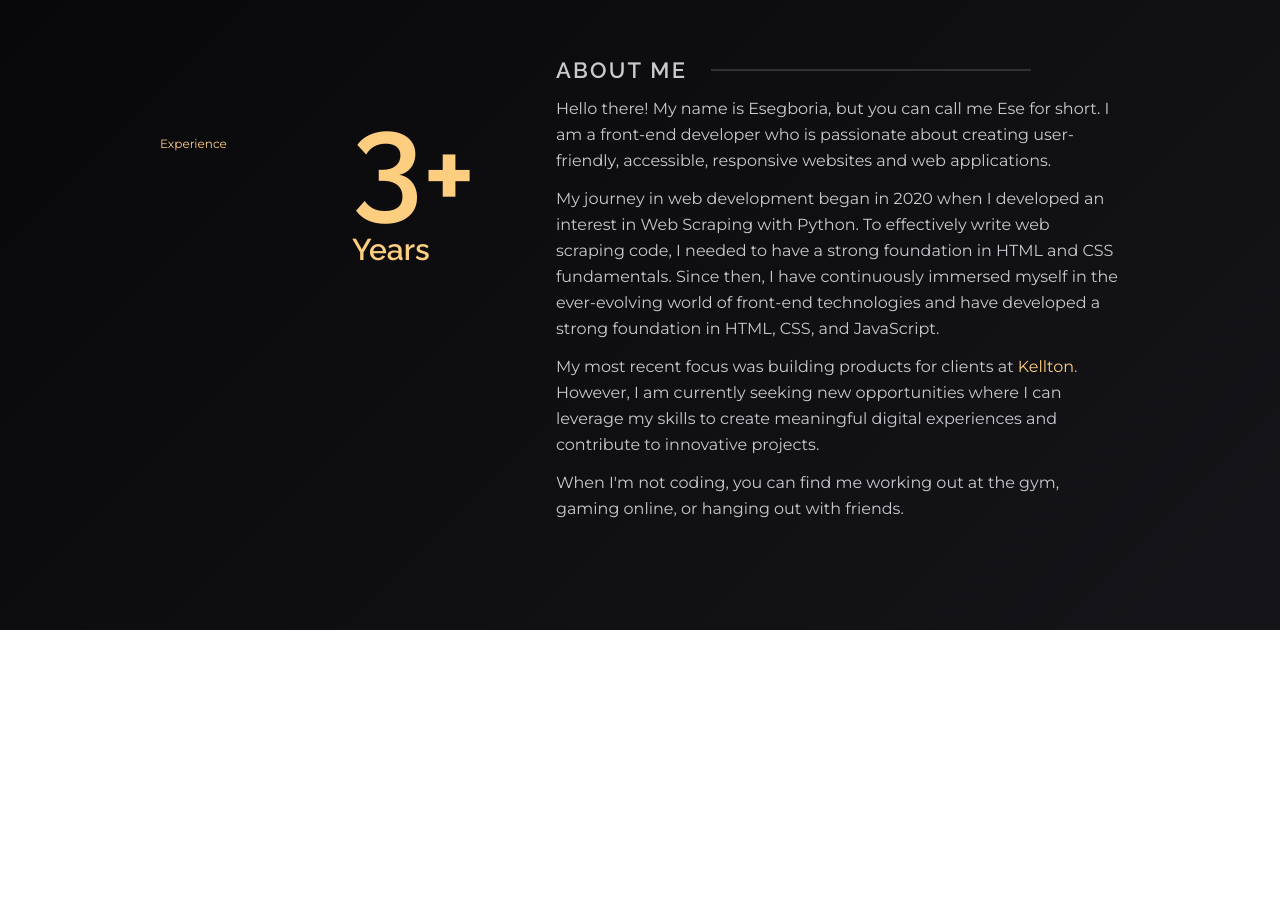
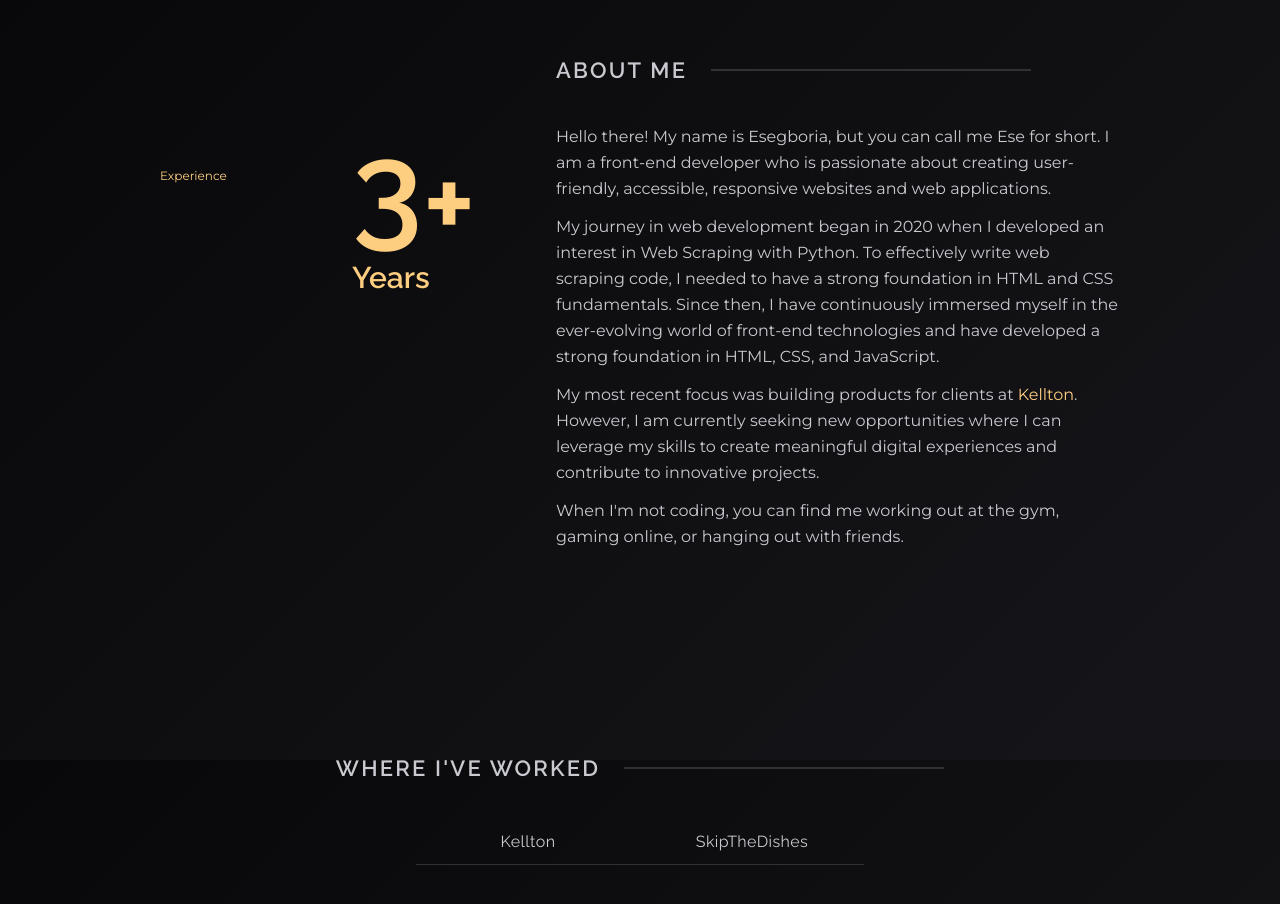
Before and after one commit to eseoooo/v1, a Next.js app: page / in a window 1280 px wide. Shown: the part 840-1744 px from the top of the page. Before the commit the page ends 1470 px from the top, so only its background shows below. Built offline with nearby package versions, Linux system fonts and the light colour scheme.

Commit message:
add job list tab

```diff
--- a/app/page.js
+++ b/app/page.js
@@ -1,12 +1,14 @@
 import Image from "next/image";
 import Hero from "@/components/hero/hero";
 import About from "@/components/about/about";
+import Experience from "@/components/experience/experience";
 
 export default function Home() {
   return (
     <>
       <Hero />
       <About />
+      <Experience />
     </>
   );
 }
--- a/components/about/about.js
+++ b/components/about/about.js
@@ -13,10 +13,10 @@ export default function About() {
       id="about"
     >
       <div>
-        <p className="side-text hidden md:block mt-16 lg:mt-20">
+        <p className="side-text hidden md:block mt-24 lg:mt-28">
           {sideDescription[0]}
         </p>
-        <p className="side-text md:hidden mt-16 lg:mt-20">
+        <p className="side-text md:hidden mt-24 lg:mt-28">
           {sideDescription[1]}
         </p>
       </div>
--- /dev/null
+++ b/components/experience/experience-list.js
@@ -0,0 +1,26 @@
+export default function ExperienceList() {
+  const jobs = ["Kellton", "SkipTheDishes"];
+  return (
+    <div className="flex justify-center">
+      <menu
+        aria-label="job list"
+        className="scrollbar max-w-md sm:min-w-[448px] flex overflow-x-auto relative"
+      >
+        {jobs.map((job, index) => (
+          <li
+            key={index}
+            className="border-b w-full min-w-36 border-dark-800 mb-2"
+          >
+            <button
+              type="button"
+              className="focused-link py-2 w-full text-sm md:text-base border-b-2 border-transparent hover:border-gold-700 hover:text-gold-700 hover:bg-gold-700/10 focus-visible:text-gold-700 focus-visible:bg-gold-700/10 duration-300 ease-out tracking-wide"
+            >
+              {job}
+            </button>
+          </li>
+        ))}
+        <div className="absolute bottom-0 w-full"></div>
+      </menu>
+    </div>
+  );
+}
--- /dev/null
+++ b/components/experience/experience.js
@@ -0,0 +1,13 @@
+import HeadingDash from "@/components/ui/heading-dash";
+import ExperienceList from "@/components/experience/experience-list";
+
+export default function Experience() {
+  return (
+    <section id="experience" aria-label="where I've worked">
+      <HeadingDash className="justify-center">
+        where I&apos;ve worked
+      </HeadingDash>
+      <ExperienceList />
+    </section>
+  );
+}
--- a/components/header/mobile-nav-link.js
+++ b/components/header/mobile-nav-link.js
@@ -8,17 +8,17 @@ export default function MobileNavLink({ name, href }) {
     menu = document.getElementById("menu");
   }, []);
 
-  const handlerMenuClose = () => {
+  const handleMenuClose = () => {
     if (!menu) return;
     menu.hidePopover();
   };
 
   return (
-    <li className="w-4/5" onClick={handlerMenuClose}>
+    <li className="w-4/5" onClick={handleMenuClose}>
       <Link
         href={href}
-        className="focused-link p-5 inline-flex tracking-widest uppercase border-l border-dark-800 font-medium w-full hover:text-gold-700 hover:border-gold-700
-        focus-visible:text-gold-700 duration-300 ease-out"
+        className="focused-link p-5 inline-flex tracking-widest uppercase border-l border-dark-800 font-medium w-full hover:text-gold-700 hover:border-gold-700 hover:bg-gold-700/10
+        focus-visible:text-gold-700 focus-visible:bg-gold-700/10 duration-300 ease-out"
       >
         {name}
       </Link>
--- a/components/header/nav-link.js
+++ b/components/header/nav-link.js
@@ -4,8 +4,8 @@ export default function NavLink({ name, href }) {
   return (
     <li className="h-full">
       <Link
-        className="focused-link p-3 inline-flex tracking-widest uppercase h-full items-center border-b-2 border-transparent  hover:border-gold-700 hover:text-gold-700
-         focus-visible:text-gold-700 duration-300 ease-out"
+        className="focused-link p-3 inline-flex tracking-widest uppercase h-full items-center border-b-2 border-transparent  hover:border-gold-700 hover:text-gold-700 hover:bg-gold-700/10
+         focus-visible:text-gold-700 focus-visible:bg-gold-700/10 duration-300 ease-out"
         href={href}
       >
         {name}
--- a/lib/const.js
+++ b/lib/const.js
@@ -47,3 +47,16 @@ export const aboutContent = {
   ],
   sideDescription: ["Experience", "Get to know me"],
 };
+
+export const experienceContent = {
+  jobs: [
+    {
+      Id: 1,
+      title: "Front-end Developer",
+      company: "Kellton",
+      duration: { from: "May 2022", to: "Present" },
+      description: "",
+      technologies: ["NextJS", "ReactJS", "TailwindCSS", "TypeScript"],
+    },
+  ],
+};
--- a/public/css/ui.css
+++ b/public/css/ui.css
@@ -1,6 +1,10 @@
 @layer base {
+  :root {
+    color-scheme: dark;
+  }
+
   body {
-    @apply bg-gradient-315 from-bg-gray-800 from-10% to-bg-gray-900 to-100% min-h-dvh overscroll-none m-0 p-0 text-light-600 font-raleway box-border bg-fixed;
+    @apply scrollbar bg-gradient-315 from-bg-gray-800 from-10% to-bg-gray-900 to-100% min-h-dvh overscroll-none m-0 p-0 text-light-600 font-raleway box-border bg-fixed overflow-x-hidden overflow-y-auto;
   }
 
   section {
@@ -30,7 +34,7 @@
   }
 
   h3 {
-    @apply md:text-lg lg:text-1.5xl uppercase font-semibold tracking-widest;
+    @apply md:text-lg lg:text-1.5xl uppercase font-semibold tracking-widest mb-10;
   }
 
   p {
@@ -40,6 +44,10 @@
   [popover] {
     @apply m-0 text-inherit border-0;
   }
+
+  a {
+    @apply -z-10;
+  }
 }
 
 @layer components {
@@ -48,7 +56,7 @@
   }
 
   .focused-link {
-    @apply outline-none focus:outline-none focus-visible:outline-gold-700 focus-visible:outline-dashed;
+    @apply outline-none focus:outline-none focus-visible:outline-gold-700 focus-visible:outline-dashed focus-visible:-outline-offset-2;
   }
 
   .focused-button {
@@ -87,4 +95,14 @@
       }
     }
   }
+
+  .scrollbar {
+    &::-webkit-scrollbar {
+      @apply w-1 h-1 bg-transparent;
+    }
+
+    &::-webkit-scrollbar-thumb {
+      @apply bg-light-700 rounded-xl;
+    }
+  }
 }
```
